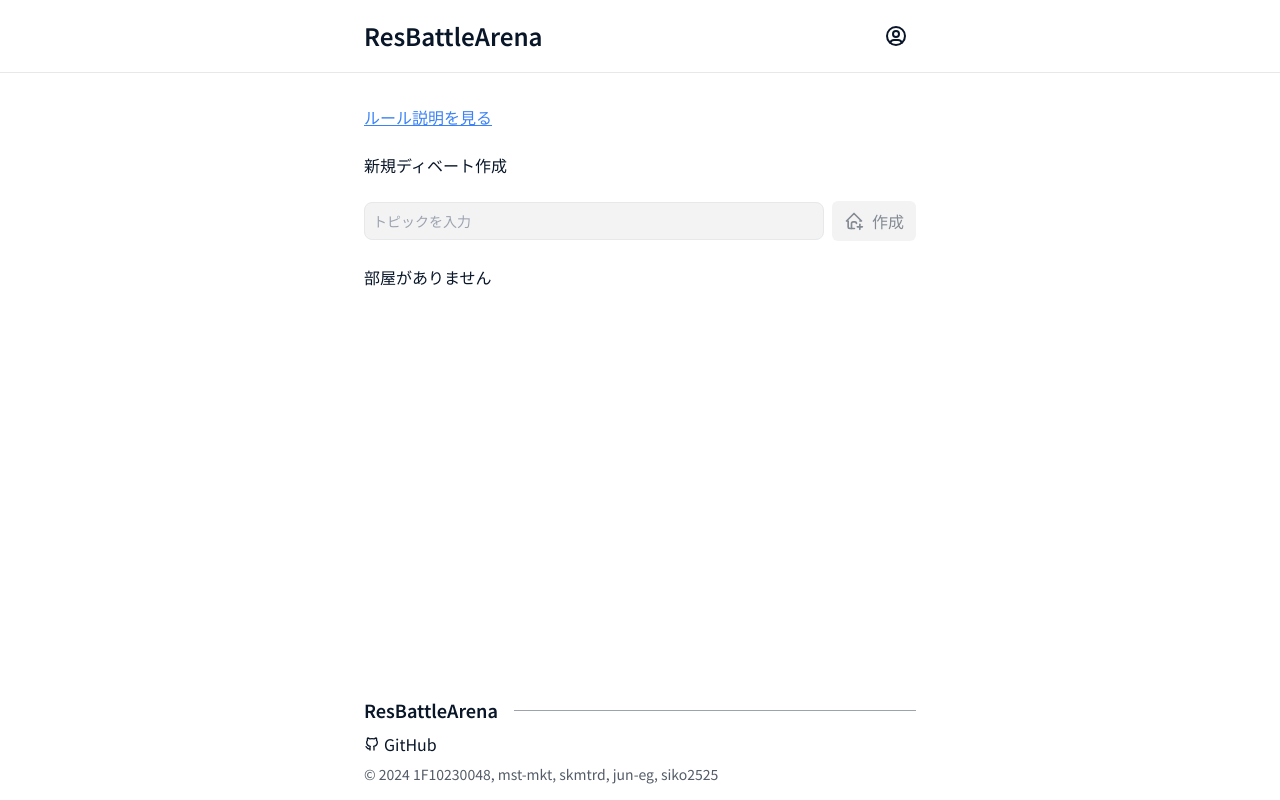
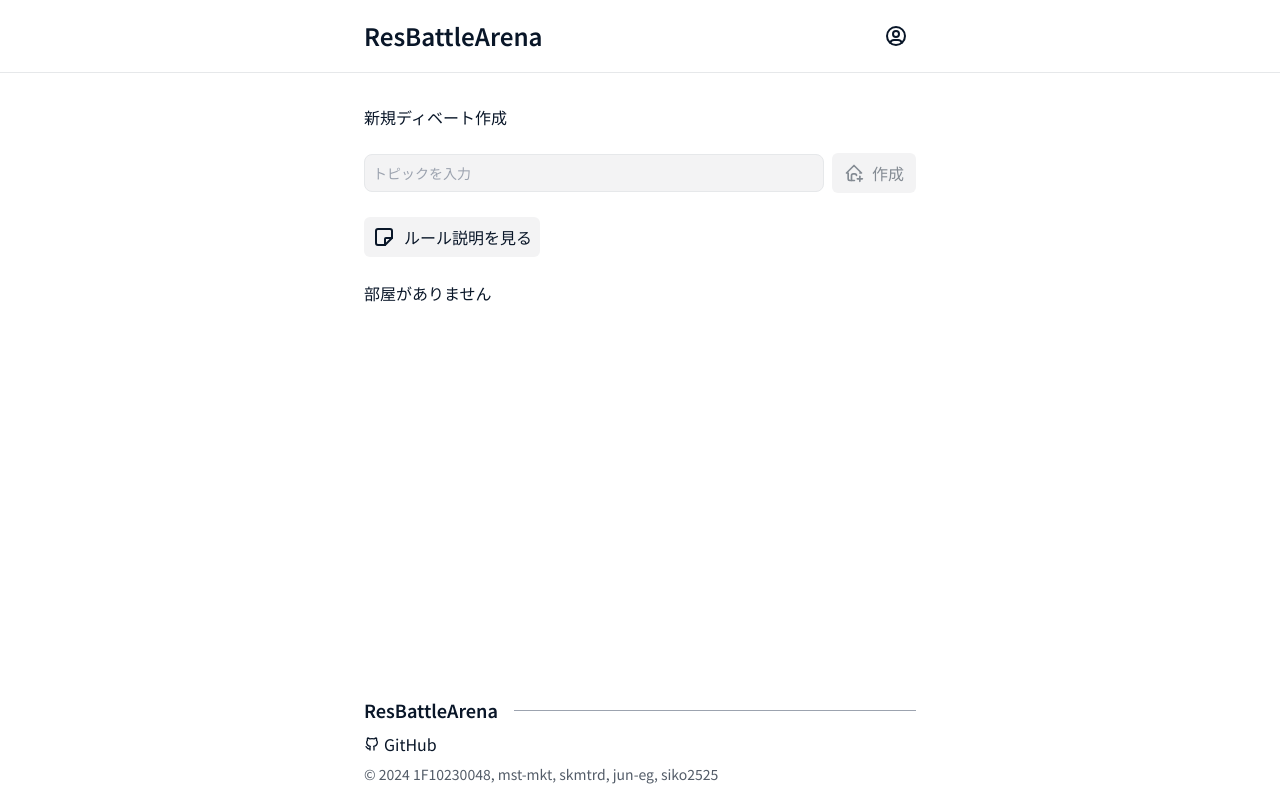
Before and after one commit to gotsteven/resbattle-arena, a Next.js app: page / in a window 1280 px wide. Built offline with nearby package versions, Linux system fonts and the light colour scheme; no server answers; the database is empty; sample sign-in values are in the browser's storage; what hono would draw is missing.

Commit message:
fix: ルールのリンクを修正

```diff
--- a/src/app/create-room.tsx
+++ b/src/app/create-room.tsx
@@ -3,7 +3,6 @@ import { IconButton } from '@/components/ui/IconButton'
 import { apiClient } from '@/lib/apiClient'
 import { IconHomePlus, IconLoader2 } from '@tabler/icons-react'
 import { useSession } from 'next-auth/react'
-import Link from 'next/link'
 import { useRouter } from 'next/navigation'
 import { type ChangeEvent, useCallback, useState } from 'react'
 import { twJoin } from 'tailwind-merge'
@@ -36,9 +35,6 @@ export const CreateRoom = () => {
 
   return (
     <>
-      <Link href="/rule" className="text-blue-500 underline">
-        ルール説明を見る
-      </Link>
       <h2>新規ディベート作成</h2>
       <div className="flex items-center gap-x-2">
         <input
--- a/src/app/page.tsx
+++ b/src/app/page.tsx
@@ -1,7 +1,9 @@
 import { RoomList } from '@/app/room-list'
 import { auth } from '@/auth'
+import { LinkButton } from '@/components/ui/LinkButton'
 import { debateRooms } from '@/drizzle/schema'
 import { dbClient } from '@/lib/dbClient'
+import { IconNote } from '@tabler/icons-react'
 import { and, eq, not } from 'drizzle-orm'
 import { redirect } from 'next/navigation'
 import { CreateRoom } from './create-room'
@@ -19,6 +21,7 @@ const Home = async () => {
   return (
     <div className="flex flex-col gap-y-6 bg-background text-foreground">
       <CreateRoom />
+      <LinkButton href="/rule" label="ルール説明を見る" icon={<IconNote />} />
       <RoomList rooms={allRooms} />
     </div>
   )
```
